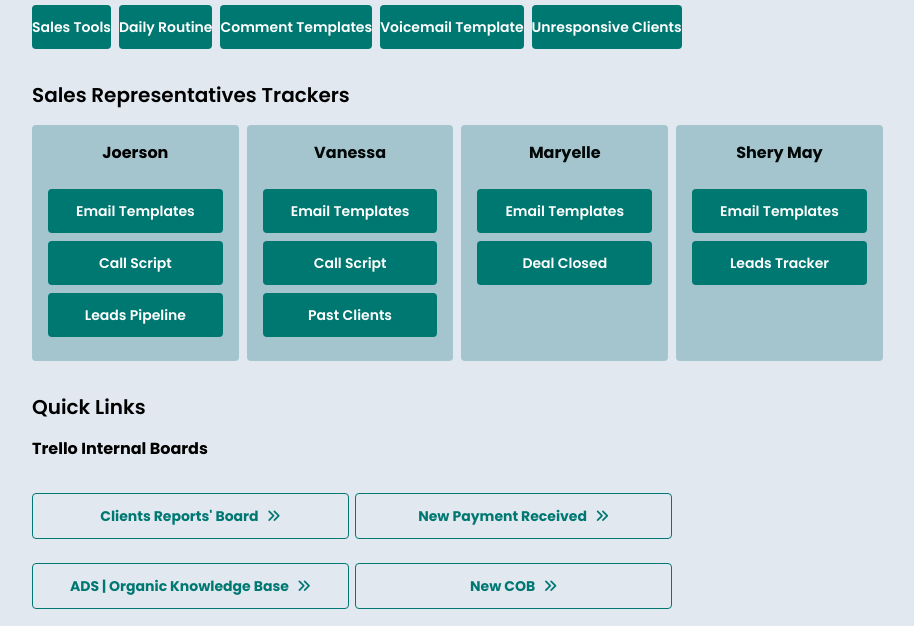
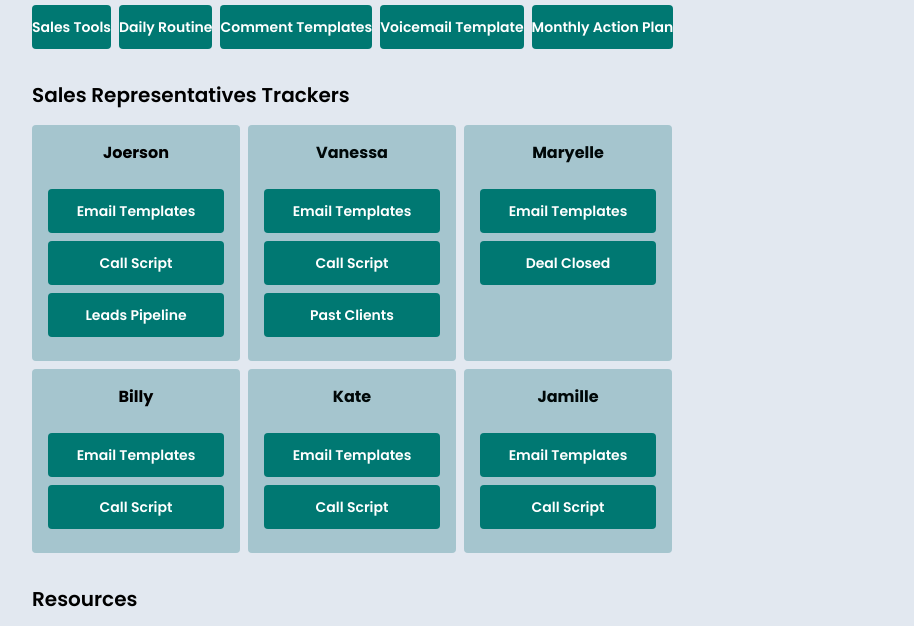
Before and after one commit to rockstarloren/organic-dashboard, a plain HTML site: page index.html in a window 1280 px wide. Shown: the part 159-785 px from the top of the page, without its empty margins (288-1202 px from the left). Drawn offline with nearby package versions, Linux system fonts and the light colour scheme.

Commit message:
Updated Members

```diff
--- a/index.html
+++ b/index.html
@@ -106,7 +106,7 @@
           </div>
           <div class="bg-[#007872] rounded cursor-pointer hover:bg-[#008f88]">
             <a
-              href="https://docs.google.com/spreadsheets/d/1DftXfOtoeQVLPkkB5YhfVKAS6Nhw84xXQsxUFrifyXY/edit?usp=sharing"
+              href="https://docs.google.com/spreadsheets/d/1KWtH7PeCgc_HZaAEN5zRHXVvd3JD1zoFI0nLDnUZ8FE/edit?usp=sharing"
               target="_blank"
               ><input
                 type="button"
@@ -136,17 +136,17 @@
           </div>
           <div class="bg-[#007872] rounded cursor-pointer hover:bg-[#008f88]">
             <a
-              href="https://docs.google.com/spreadsheets/d/15AnEbSUFrMZN7BIMYnOEjS4xoToZex6tzzo33RO1Pzg/edit?usp=sharing"
+              href="https://docs.google.com/spreadsheets/d/1YFiqunpacDzs46d1nyRK97p-LiQR5YN56WMMoHovozc/edit?usp=sharing"
               target="_blank"
               ><input
                 type="button"
-                value="Unresponsive Clients"
+                value="Monthly Action Plan"
                 class="py-3 text-white text-sm cursor-pointer"
             /></a>
           </div>
         </div>
         <h2 class="mt-8 mb-4 text-xl">Sales Representatives Trackers</h2>
-        <div class="grid grid-flow-col gap-2 text-sm">
+        <div class="grid grid-flow-col gap-2 text-sm mb-2">
           <div class="bg-[#a5c5ce] p-4 rounded">
             <h2 class="m-0 pb-4 text-center text-base font-bold">Joerson</h2>
             <a
@@ -220,12 +220,12 @@
               ><input type="button" value="Deal Closed" class="cursor-pointer"
             /></a>
           </div>
+        </div>
+        <div class="grid grid-flow-col gap-2 text-sm mt-2">
           <div class="bg-[#a5c5ce] p-4 rounded">
-            <h2 class="m-0 pb-4 text-center text-base text-[#000808] font-bold">
-              Shery May
-            </h2>
+            <h2 class="m-0 pb-4 text-center text-base font-bold">Billy</h2>
             <a
-              href="https://docs.google.com/document/d/1-QTmOxmDPJnJlsUWdeTvKtae5404ebyRtoAsaOBv5P0/edit?usp=sharing"
+              href=""
               target="_blank"
               class="bg-[#007872] py-3 px-7 rounded my-2 block text-center text-white hover:bg-[#008f88]"
               ><input
@@ -234,58 +234,73 @@
                 class="cursor-pointer"
             /></a>
             <a
-              href="https://docs.google.com/spreadsheets/d/1KQlU6s35-dczbsgLZHGAmMTjefEOfJ7KWyltX6J-2hw/edit?usp=sharing"
+              href="https://docs.google.com/document/d/1O99QeMxVvFAcv12OYwmShrv_ZQ6Jeji3Xsw7YiedKVY/edit?usp=sharing"
+              target="_blank"
+              class="bg-[#007872] py-3 px-7 rounded my-2 block text-center text-white hover:bg-[#008f88]"
+              ><input type="button" value="Call Script" class="cursor-pointer"
+            /></a>
+          </div>
+          <div class="bg-[#a5c5ce] p-4 rounded">
+            <h2 class="m-0 pb-4 text-center text-base text-[#000808] font-bold">
+              Kate
+            </h2>
+            <a
+              href=""
               target="_blank"
               class="bg-[#007872] py-3 px-7 rounded my-2 block text-center text-white hover:bg-[#008f88]"
               ><input
                 type="button"
-                value="Leads Tracker"
+                value="Email Templates"
                 class="cursor-pointer"
+            /></a>
+            <a
+              href="https://docs.google.com/document/d/1O99QeMxVvFAcv12OYwmShrv_ZQ6Jeji3Xsw7YiedKVY/edit?usp=sharing"
+              target="_blank"
+              class="bg-[#007872] py-3 px-7 rounded my-2 block text-center text-white hover:bg-[#008f88]"
+              ><input type="button" value="Call Script" class="cursor-pointer"
+            /></a>
+          </div>
+          <div class="bg-[#a5c5ce] p-4 rounded">
+            <h2 class="m-0 pb-4 text-center text-base text-[#000808] font-bold">
+              Jamille
+            </h2>
+            <a
+              href=""
+              target="_blank"
+              class="bg-[#007872] py-3 px-7 rounded my-2 block text-center text-white hover:bg-[#008f88]"
+              ><input
+                type="button"
+                value="Email Templates"
+                class="cursor-pointer"
+            /></a>
+            <a
+              href="https://docs.google.com/document/d/1O99QeMxVvFAcv12OYwmShrv_ZQ6Jeji3Xsw7YiedKVY/edit?usp=sharing"
+              target="_blank"
+              class="bg-[#007872] py-3 px-7 rounded my-2 block text-center text-white hover:bg-[#008f88]"
+              ><input type="button" value="Call Script" class="cursor-pointer"
             /></a>
           </div>
         </div>
         <div>
-          <h2 class="mt-8 mb-4 text-xl">Quick Links</h2>
+          <h2 class="mt-8 mb-4 text-xl">Resources</h2>
           <div class="grid grid-flow-row gap-6">
             <div class="grid grid-flow-row gap-6">
-              <h3 class="text-base pb-2 font-bold">Trello Internal Boards</h3>
               <div class="flex justify-between">
                 <a
-                  href="https://trello.com/b/pm8vU9Kh"
+                  href="https://docs.google.com/document/d/1WWtgtKL938evIEtNH6NYatWvw1_lSWlW0JRX2NPGMMw/edit?usp=sharing"
                   class="text-sm rounded border border-solid border-[#007872] text-[#007872] py-3 text-center w-[49.5%] font-bold hover:bg-[#a5c5ce]"
                   target="_blank"
-                  >Clients Reports' Board<i
-                    class="fa-solid fa-angles-right pl-2"
-                  ></i
-                ></a>
+                  ><i class="fa-regular fa-note-sticky pr-2"></i>Overall Sales
+                  Process</a
+                >
                 <a
-                  href="https://trello.com/b/yLGcRpMe"
+                  href="https://docs.google.com/document/d/1O99QeMxVvFAcv12OYwmShrv_ZQ6Jeji3Xsw7YiedKVY/edit?usp=sharing"
                   class="text-sm rounded border border-solid border-[#007872] text-[#007872] py-3 text-center w-[49.5%] font-bold hover:bg-[#a5c5ce]"
                   target="_blank"
-                  >New Payment Received<i
-                    class="fa-solid fa-angles-right pl-2"
-                  ></i
-                ></a>
+                  ><i class="fa-regular fa-note-sticky pr-2"></i>Sales Call
+                  Structure</a
+                >
               </div>
-              <div class="flex justify-between">
-                <a
-                  href="https://trello.com/b/Lg1ZttOw"
-                  class="text-sm rounded border border-solid border-[#007872] text-[#007872] py-3 text-center w-[49.5%] font-bold hover:bg-[#a5c5ce]"
-                  target="_blank"
-                  >ADS | Organic Knowledge Base<i
-                    class="fa-solid fa-angles-right pl-2"
-                  ></i
-                ></a>
-                <a
-                  href="https://trello.com/b/6I2ZDPKX"
-                  class="text-sm rounded border border-solid border-[#007872] text-[#007872] py-3 text-center w-[49.5%] font-bold hover:bg-[#a5c5ce]"
-                  target="_blank"
-                  >New COB<i class="fa-solid fa-angles-right pl-2"></i
-                ></a>
-              </div>
-            </div>
-            <div class="grid grid-flow-row gap-6">
-              <h3 class="text-base pb-2 font-bold">Additional Resources</h3>
               <div class="flex justify-between">
                 <a
                   href="https://docs.google.com/document/d/1JYxjMZ2W3rtPXCJRcZIGceqLdT_QQg7RoQmWtPgAMkI/edit?usp=sharing"
```
